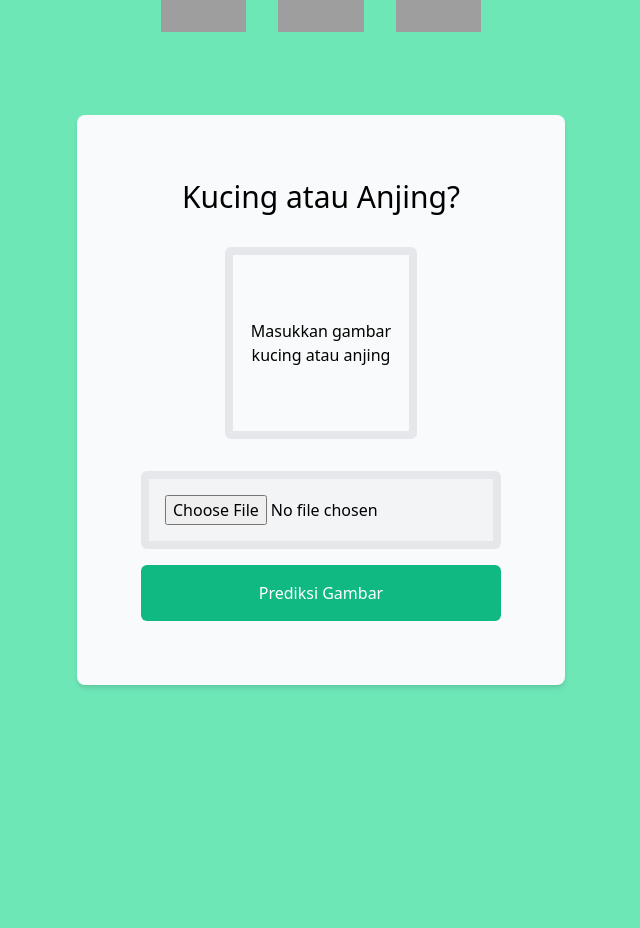
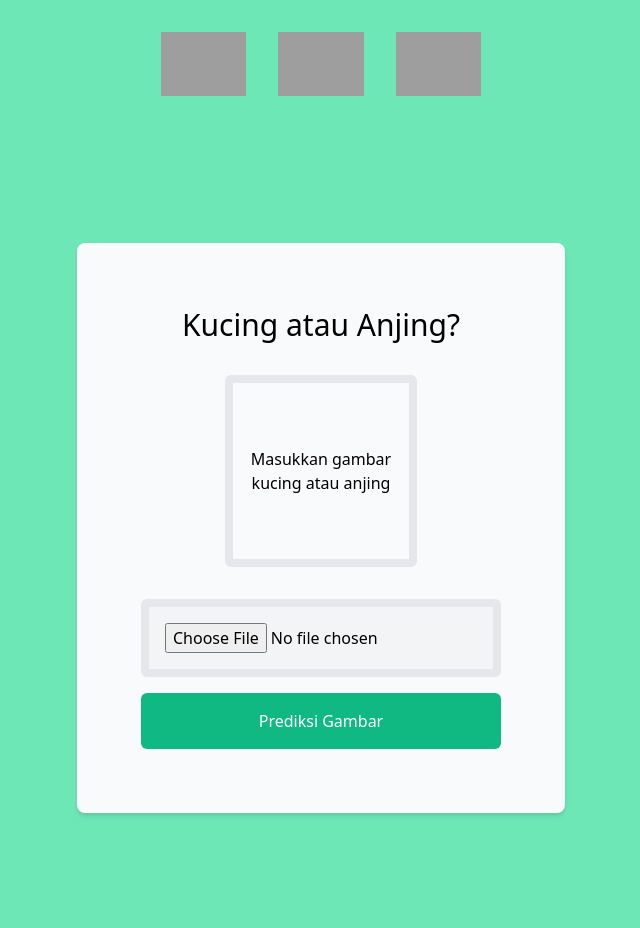
Before and after one commit to anandanug/catdog-classification, a Flask app: page / in a window 1280 px wide. Shown: the whole page, without its empty margins (319-959 px from the left). Before the commit the page ends 688 px from the top, so only its background shows below. Run offline with Flask 2, Linux system fonts and the light colour scheme; grey boxes are pictures that could not be loaded.

Commit message:
Update index.html

```diff
--- a/templates/index.html
+++ b/templates/index.html
@@ -11,7 +11,7 @@
         <title>Kucing atau Anjing</title>
     </head>
     <body>
-        <header class="flex gap-x-8 justify-center items-center h-0 bg-green-300">
+        <header class="flex gap-x-8 justify-center items-center h-32 bg-green-300">
             <img
                 class="h-16"
                 src="http://www.dikti.go.id/microcredential-ai/assets/1.png"
```
